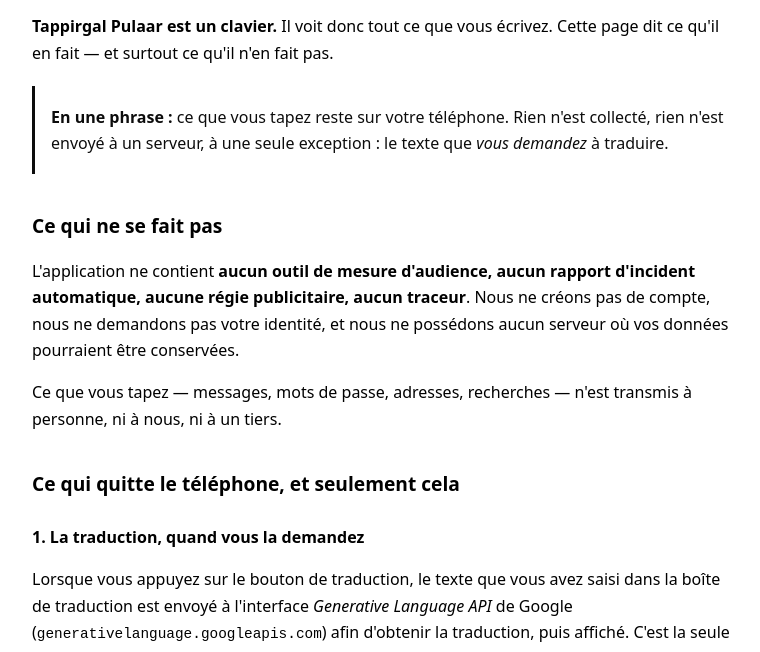
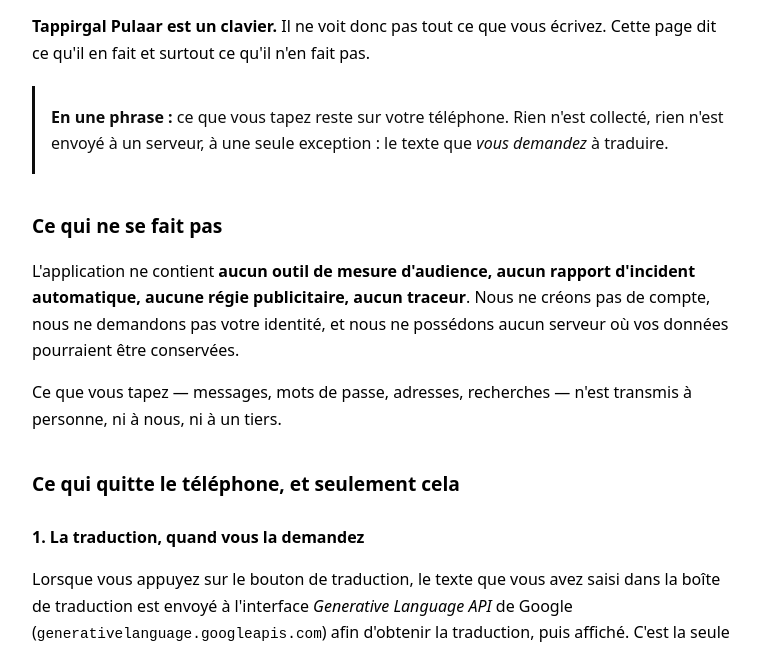
Before and after one commit to leonbathie/tappirgal-confidentialite, a plain HTML site: page index.html in a window 1280 px wide. Shown: the part 139-791 px from the top of the page, without its empty margins (256-1016 px from the left). Drawn offline with Linux system fonts and the light colour scheme.

Commit message:
releases

```diff
--- a/index.html
+++ b/index.html
@@ -32,8 +32,8 @@
 <p class="date">Tappirgal Pulaar — <code>com.pulaar.clavier</code><br>
 Dernière mise à jour : 13 septembre 2026</p>
 
-<p><strong>Tappirgal Pulaar est un clavier.</strong> Il voit donc tout ce que vous
-écrivez. Cette page dit ce qu'il en fait — et surtout ce qu'il n'en fait pas.</p>
+<p><strong>Tappirgal Pulaar est un clavier.</strong> Il ne voit donc pas tout ce que vous
+écrivez. Cette page dit ce qu'il en fait et surtout ce qu'il n'en fait pas.</p>
 
 <div class="encadre">
 <p><strong>En une phrase :</strong> ce que vous tapez reste sur votre téléphone.
```
